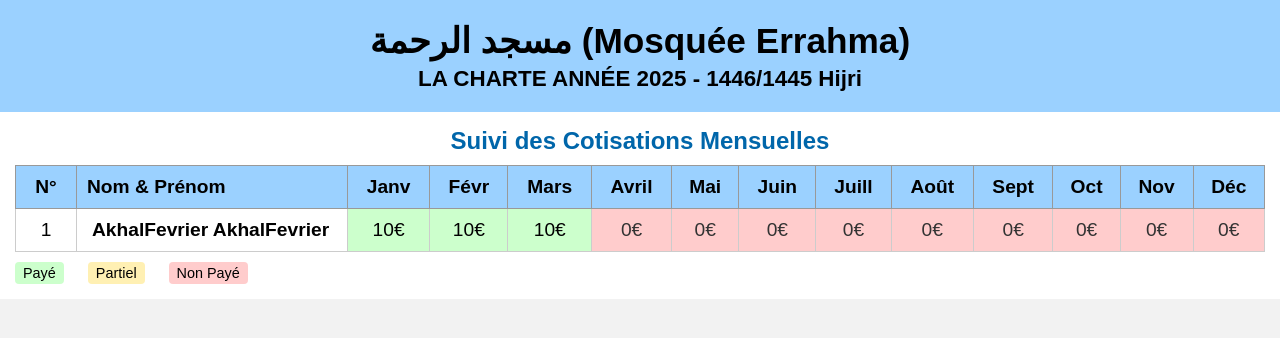
After one commit to Tutanka01/Mosquee-Site-Don, a PHP site: page /public_display.php in a window 1280 px wide. The commit adds this page. Shown: the top 338 px of the page. Run offline with PHP 8.4, Linux system fonts and the light colour scheme; data comes from the database, SQL or seed files in the repository; both versions use the stored data as it was after the commit.

Commit message:
creation public_display

```diff
--- /dev/null
+++ b/src/public_display.php
@@ -0,0 +1,224 @@
+<?php
+// File: /src/public_display.php
+include 'db.php';
+
+// Définir l'année que l'on veut afficher : ex. l'année en cours
+$currentYear = date('Y');
+
+// 1) Récupérer la liste des adhérents
+//    On peut filtrer si on veut seulement ceux qui ont start_date <= now et (end_date >= now OR end_date IS NULL).
+//    Ici, on prend tout le monde pour l'exemple.
+$adherents = $db->query("
+    SELECT id, nom, prenom, monthly_fee, start_date, end_date
+    FROM Adherents
+    ORDER BY nom, prenom
+")->fetchAll(PDO::FETCH_ASSOC);
+
+// Pour l'affichage du nom, on fusionne "nom + prenom"
+// Mais vous pouvez l'afficher séparé si vous voulez
+// On utilisera direct `$ad['nom']` et `$ad['prenom']` ci-dessous.
+
+// 2) Fonctions d'aide : Récupérer la situation d'un adhérent pour un mois donné
+function getPaidAmount($db, $idAdherent, $year, $month) {
+    // On cherche la ligne dans Cotisation_Months
+    $st = $db->prepare("
+        SELECT paid_amount
+        FROM Cotisation_Months
+        WHERE id_adherent = ?
+          AND year = ?
+          AND month = ?
+    ");
+    $st->execute([$idAdherent, $year, $month]);
+    $row = $st->fetch(PDO::FETCH_ASSOC);
+    if ($row) {
+        return (float)$row['paid_amount'];
+    }
+    return 0.0; // Si aucune ligne => 0€ payé
+}
+
+// 3) Préparer le tableau HTML
+?>
+<!DOCTYPE html>
+<html lang="fr">
+<head>
+  <meta charset="UTF-8">
+  <title>Mosquée Errahma - Affichage Public</title>
+  <style>
+    body {
+      font-family: Arial, sans-serif;
+      margin: 0;
+      padding: 0;
+      background-color: #f2f2f2;
+    }
+    .header {
+      background: #9bd1ff;
+      text-align: center;
+      padding: 20px;
+      color: #000;
+    }
+    .header h1 {
+      margin: 0;
+      font-size: 2.2em;
+      font-weight: bold;
+    }
+    .header h2 {
+      margin: 5px 0 0 0;
+      font-size: 1.4em;
+    }
+    .container {
+      max-width: 1400px;
+      margin: 0 auto;
+      background: white;
+      padding: 15px;
+    }
+    .table-title {
+      text-align: center;
+      margin-bottom: 10px;
+      font-size: 1.5em;
+      font-weight: bold;
+      color: #0066aa;
+    }
+    table {
+      width: 100%;
+      border-collapse: collapse;
+      font-size: 1.2em;
+    }
+    thead th {
+      background: #9bd1ff;
+      color: #000;
+      text-align: center;
+      padding: 10px;
+      border: 1px solid #999;
+    }
+    tbody td {
+      text-align: center;
+      padding: 10px;
+      border: 1px solid #ccc;
+    }
+    td.name-col {
+      text-align: left;
+      padding-left: 15px;
+      font-weight: bold;
+    }
+    th.name-col {
+      text-align: left;
+    }
+    tbody tr:nth-child(even) {
+      background: #f9f9f9;
+    }
+    .paid {
+      background-color: #ccffcc; /* vert clair */
+      color: #000;
+    }
+    .partiel {
+      background-color: #fff0b3; /* jaune clair */
+      color: #333;
+    }
+    .nonpaye {
+      background-color: #ffcccc; /* rose clair */
+      color: #333;
+    }
+    .legend {
+      margin-top: 10px;
+      font-size: 0.9em;
+    }
+    .legend span {
+      display: inline-block;
+      margin-right: 20px;
+      padding: 3px 8px;
+      border-radius: 4px;
+    }
+    .legend .paid-label {
+      background-color: #ccffcc;
+    }
+    .legend .partiel-label {
+      background-color: #fff0b3;
+    }
+    .legend .nonpaye-label {
+      background-color: #ffcccc;
+    }
+  </style>
+</head>
+<body>
+  <!-- En-tête style PDF -->
+  <div class="header">
+    <h1>مسجد الرحمة  (Mosquée Errahma)</h1>
+    <!-- Vous pouvez mettre l'année hijri calculée ou saisie -->
+    <h2>LA CHARTE ANNÉE <?= htmlspecialchars($currentYear) ?> - 1446/1445 Hijri</h2>
+  </div>
+
+  <div class="container">
+    <div class="table-title">Suivi des Cotisations Mensuelles</div>
+
+    <table>
+      <thead>
+        <tr>
+          <th style="width:40px;">N°</th>
+          <th class="name-col" style="width:250px;">Nom & Prénom</th>
+          <th>Janv</th>
+          <th>Févr</th>
+          <th>Mars</th>
+          <th>Avril</th>
+          <th>Mai</th>
+          <th>Juin</th>
+          <th>Juill</th>
+          <th>Août</th>
+          <th>Sept</th>
+          <th>Oct</th>
+          <th>Nov</th>
+          <th>Déc</th>
+        </tr>
+      </thead>
+      <tbody>
+        <?php
+        $num = 1;
+        foreach ($adherents as $ad) {
+            // On peut décider si on veut ignorer ceux qui n'ont pas de start_date (?)
+            // ou si on veut vérifier que le start_date <= 1er Janv de $currentYear
+            // à vous de voir. Ici on affiche tout.
+
+            echo "<tr>";
+            echo "<td>{$num}</td>";
+            echo "<td class='name-col'>" . htmlspecialchars($ad['nom'] . " " . $ad['prenom']) . "</td>";
+
+            // monthly_fee
+            $monthlyFee = (float)$ad['monthly_fee'];
+
+            // Pour chaque mois (1..12)
+            for ($m=1; $m <= 12; $m++) {
+                $paid = getPaidAmount($db, $ad['id'], $currentYear, $m);
+
+                if ($monthlyFee <= 0) {
+                    // Pas de cotisation
+                    echo "<td class='nonpaye'>-</td>";
+                    continue;
+                }
+
+                if ($paid <= 0) {
+                    // 0€ => Non payé
+                    echo "<td class='nonpaye'>0€</td>";
+                } elseif ($paid >= $monthlyFee) {
+                    // Complètement payé
+                    // On affiche le montant (ex: "15€") ou "OK"
+                    echo "<td class='paid'>" . $paid . "€</td>";
+                } else {
+                    // Partiel => par ex "10/15€"
+                    echo "<td class='partiel'>" . $paid . "/" . $monthlyFee . "€</td>";
+                }
+            }
+
+            echo "</tr>";
+            $num++;
+        }
+        ?>
+      </tbody>
+    </table>
+
+    <div class="legend">
+      <span class="paid-label">Payé</span>
+      <span class="partiel-label">Partiel</span>
+      <span class="nonpaye-label">Non Payé</span>
+    </div>
+  </div>
+</body>
+</html>
```
Also changed, not shown: src/dashboard.php (+67 -29 lines), src/insert.php (+46 -40 lines), src/insert_adherent.php (+17 -17 lines), readme.md, src/sqlite.sqlite.
